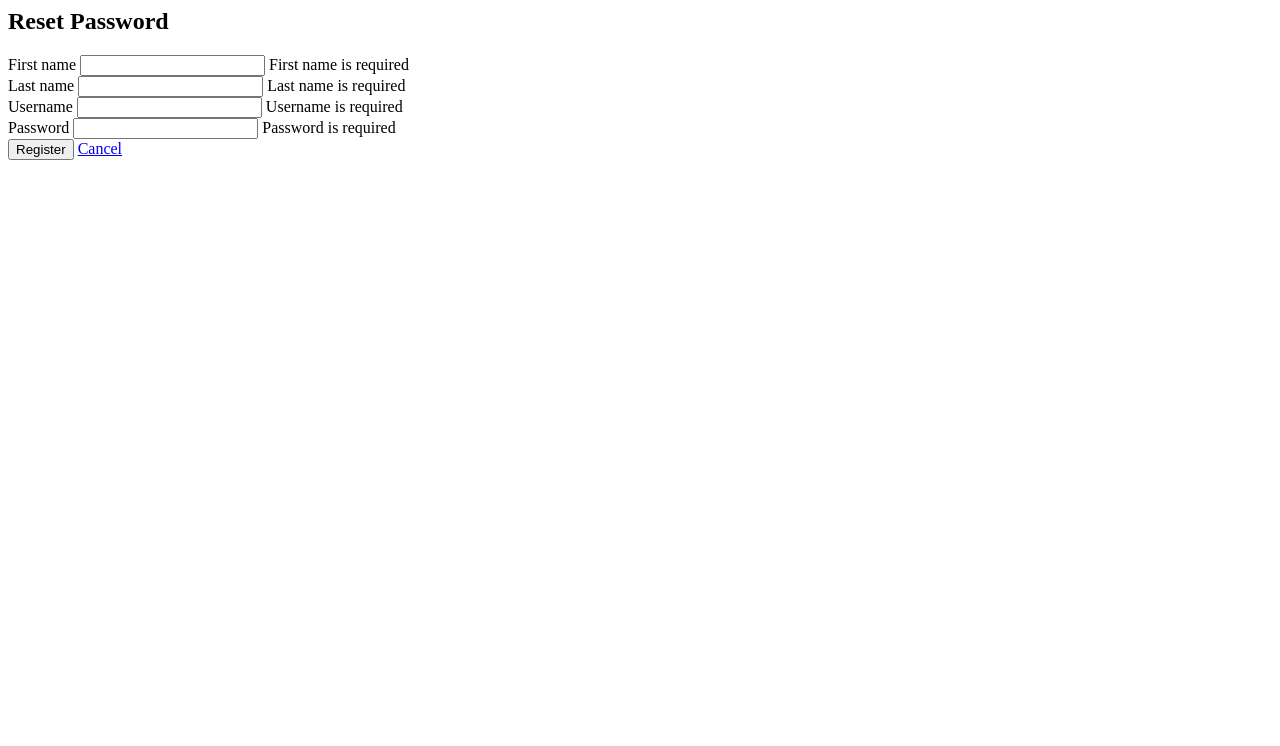
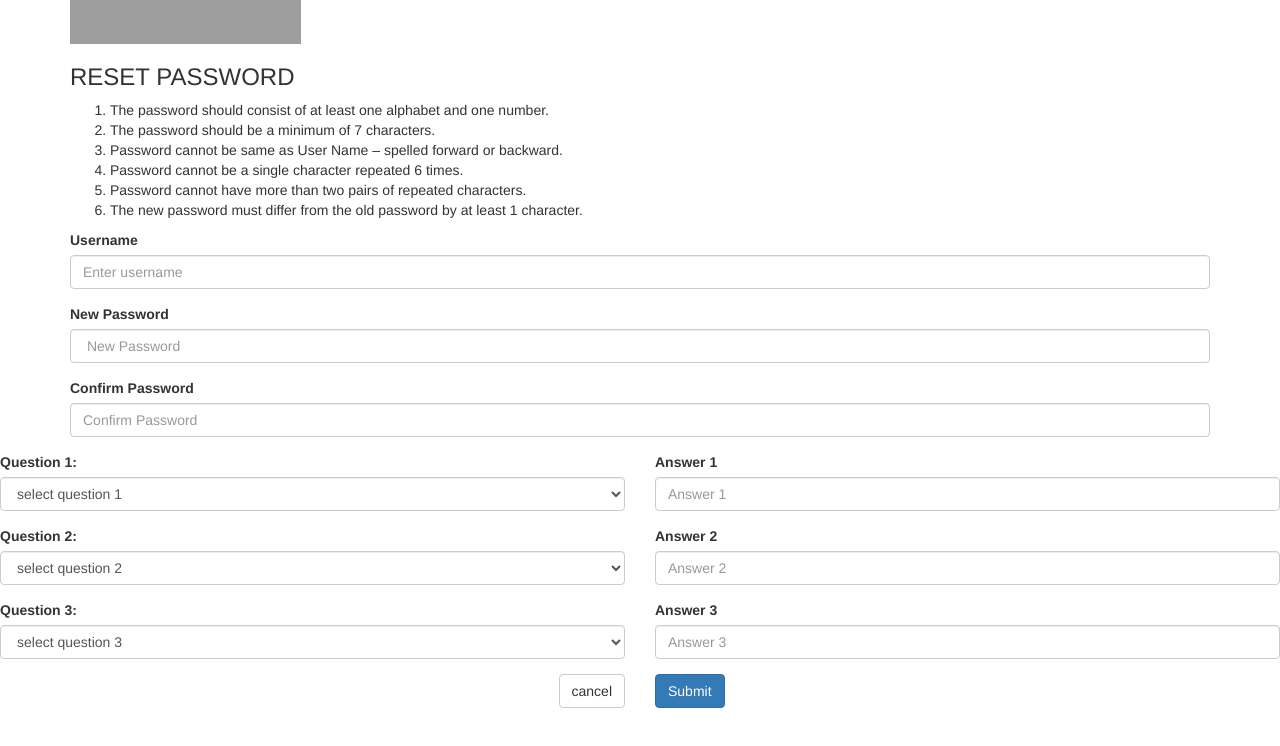
Before and after one commit to satishkurelly/KoheUI1.0, a website: page app/resetpassword/resetpassword.html in a window 1280 px wide. Drawn offline with nearby package versions, Linux system fonts and the light colour scheme; grey boxes are pictures that could not be loaded.

Commit message:
Reset Password

```diff
--- a/app/resetpassword/resetpassword.html
+++ b/app/resetpassword/resetpassword.html
@@ -1,29 +1,119 @@
-<div class="col-md-6 col-md-offset-3">
-    <h2>Reset Password</h2>
-    <form name="form" ng-submit="vm.reset()" role="form">
-        <div class="form-group" ng-class="{ 'has-error': form.firstName.$dirty && form.firstName.$error.required }">
-            <label for="username">First name</label>
-            <input type="text" name="firstName" id="firstName" class="form-control" ng-model="vm.user.firstName" required />
-            <span ng-show="form.firstName.$dirty && form.firstName.$error.required" class="help-block">First name is required</span>
+<html>
+<head>
+    <link rel="stylesheet" type= "text/css"  href="https://maxcdn.bootstrapcdn.com/bootstrap/3.3.6/css/bootstrap.min.css">
+    <title> Reset Password </title>
+    <link rel="stylesheet" type="text/css" href="../Styles/CSS/main.css">
+
+</head>
+<body>
+<div class="container">
+    <div class="row ">
+        <div class = "col-md-12 image-responsive ">
+            <img class="logo" src ="http://d26uhratvi024l.cloudfront.net/gsc/G8803E/a8/00/1d/a8001dc57d434e2a8ef1c9ce58e1eb60/images/login/u27.png?token=76774e23cbcd0a9926f16d25e665d59b"  width ="231px" height="44"/>
+
         </div>
-        <div class="form-group" ng-class="{ 'has-error': form.lastName.$dirty && form.lastName.$error.required }">
-            <label for="username">Last name</label>
-            <input type="text" name="lastName" id="Text1" class="form-control" ng-model="vm.user.lastName" required />
-            <span ng-show="form.lastName.$dirty && form.lastName.$error.required" class="help-block">Last name is required</span>
+    </div>
+    <h3>RESET PASSWORD</h3>
+    <div class="orderedlist">
+        <ol>
+            <li>The password should consist of at least one alphabet and one number.</li>
+            <li>The password should be a minimum of 7 characters.</li>
+            <li>Password cannot be same as User Name – spelled forward or backward.</li>
+            <li>Password cannot be a single character repeated 6 times.</li>
+            <li>Password cannot have more than two pairs of repeated characters.</li>
+            <li>The new password must differ from the old password by at least 1 character.</li>
+        </ol>
+    </div>
+    <form role="form">
+        <div class="form-group">
+            <label for="inputusername">Username</label>
+            <input type="text" class="form-control" id="inputusername" placeholder="Enter username">
         </div>
-        <div class="form-group" ng-class="{ 'has-error': form.username.$dirty && form.username.$error.required }">
-            <label for="username">Username</label>
-            <input type="text" name="username" id="username" class="form-control" ng-model="vm.user.username" required />
-            <span ng-show="form.username.$dirty && form.username.$error.required" class="help-block">Username is required</span>
+        <div class="form-group">
+            <label for="New password">New Password</label>
+            <input type="password" class="form-control" id="New Password" placeholder=" New Password">
         </div>
-        <div class="form-group" ng-class="{ 'has-error': form.password.$dirty && form.password.$error.required }">
-            <label for="password">Password</label>
-            <input type="password" name="password" id="password" class="form-control" ng-model="vm.user.password" required />
-            <span ng-show="form.password.$dirty && form.password.$error.required" class="help-block">Password is required</span>
+        <div class="form-group">
+            <label for="Confirm Password">Confirm Password</label>
+            <input type="text" class="form-control" id="Confirm Password" placeholder="Confirm Password">
         </div>
-        <div class="form-actions">
-            <button type="submit" ng-disabled="form.$invalid || vm.dataLoading" class="btn btn-primary">Register</button>
-            <a href="#/login" class="btn btn-link">Cancel</a>
+</div>
+</form>
+<div class="padding">
+    <div class="row">
+        <div class="col-md-6">
+            <div class="form-group">
+                <label for="Q-1">Question 1:</label>
+                <select class="form-control" id="Q-1">
+                    <option>select question 1</option>
+                    <option>What is the name of your pet?</option>
+                    <option>What is your favourite color?</option>
+                    <option>What is your mothers maiden name?</option>
+                    <option>What is the city of your birth?</option>
+                </select>
+            </div>
         </div>
-    </form>
+        <div class="col-md-6">
+            <div class="form-group">
+                <label for="Answer 1">Answer 1</label>
+                <input type="text" class="form-control" id="Answer 1" placeholder="Answer 1">
+            </div>
+
+        </div>
+
+    </div>
+    <div class="row">
+        <div class="col-md-6">
+            <div class="form-group">
+                <label for="Q-2">Question 2:</label>
+                <select class="form-control" id="Q-2">
+                    <option>select question 2</option>
+                    <option>What is the name of your pet?</option>
+                    <option>What is your favourite color?</option>
+                    <option>What is your mothers maiden name?</option>
+                    <option>What is the city of your birth?</option>
+                </select>
+            </div>
+        </div>
+        <div class="col-md-6">
+            <div class="form-group">
+                <label for="Answer 2">Answer 2</label>
+                <input type="text" class="form-control" id="Answer 2" placeholder="Answer 2">
+            </div>
+
+        </div>
+
+    </div>
+    <div class="row">
+        <div class="col-md-6">
+            <div class="form-group">
+                <label for="Q-3">Question 3:</label>
+                <select class="form-control" id="Q-3">
+                    <option>select question 3</option>
+                    <option>What is the name of your pet?</option>
+                    <option>What is your favourite color?</option>
+                    <option>What is your mothers maiden name?</option>
+                    <option>What is the city of your birth?</option>
+                </select>
+            </div>
+        </div>
+        <div class="col-md-6">
+            <div class="form-group">
+                <label for="Answer 3">Answer 3</label>
+                <input type="text" class="form-control" id="Answer 3" placeholder="Answer 3">
+            </div>
+
+        </div>
+
+    </div>
+    <div class="row">
+        <div class="col-md-6 text-right">  <button type="button" class="btn btn-default">cancel</button> </div>
+        <div class="col-md-6 ">  <button type="button" class="btn btn-primary">Submit</button> </div>
+    </div>
 </div>
+
+
+
+</body>
+
+</html>
```
